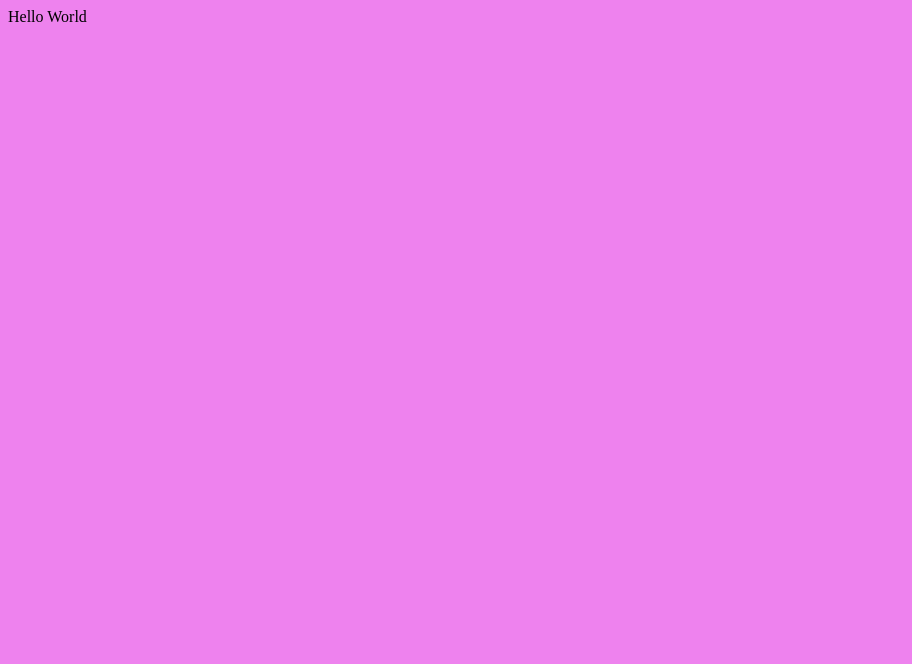
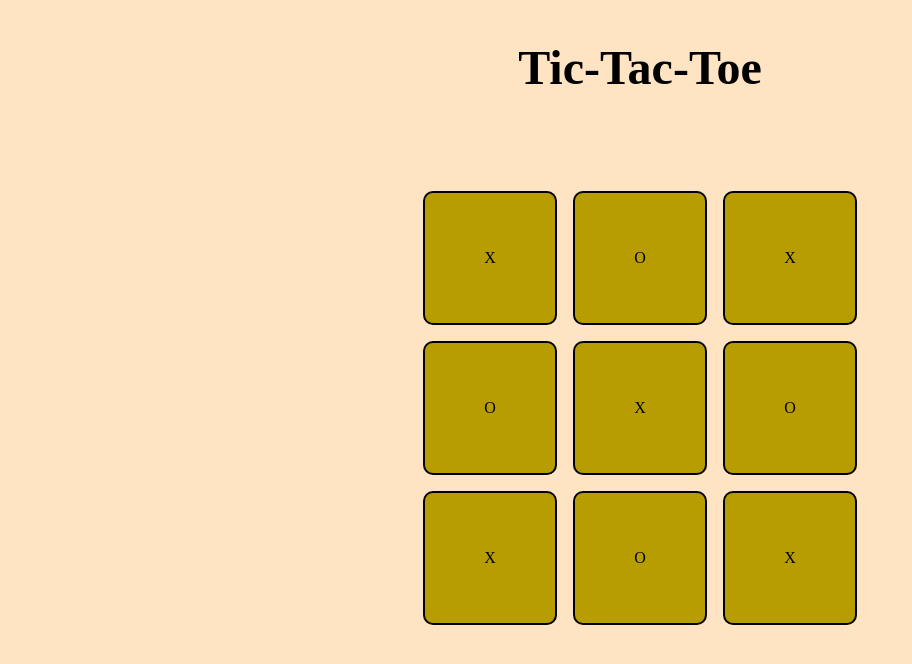
Before and after one commit to Steven-Jarmell/Odin-Project-Projects, a plain HTML site: page tic-tac-toe/index.html in a window 1280 px wide. Shown: the whole page, without its empty margins (0-912 px from the left). Drawn offline with Linux system fonts and the light colour scheme.

Commit message:
Set up initial board

```diff
--- a/tic-tac-toe/index.html
+++ b/tic-tac-toe/index.html
@@ -8,7 +8,12 @@
         <link rel="stylesheet" href="./styles.css">
     </head>
     <body>
-        Hello World
+        <header>
+            <h1 class="title">Tic-Tac-Toe</h1>
+        </header>
+        <main class="gameboard">
+
+        </main>
     </body>
     <script src="./main.js"></script>
 </html>
--- a/tic-tac-toe/main.js
+++ b/tic-tac-toe/main.js
@@ -1 +1,19 @@
-alert("linked");
+// Gameboard Module
+const GameBoard = (() => {
+    board = ['X','O','X','O','X','O','X','O','X'];
+
+    let boardSquares = document.querySelector('.gameboard');
+
+    board.forEach((marker) => {
+        const square = document.createElement('div');
+        square.className = 'square';
+        square.innerHTML = marker;
+        boardSquares.appendChild(square);
+    });
+
+    function placeMarker(marker, index) {
+        board[index] = marker;
+    };
+
+    return {board};
+})();
--- a/tic-tac-toe/styles.css
+++ b/tic-tac-toe/styles.css
@@ -1,3 +1,29 @@
-:root {
-    background-color: violet;
+body {
+    display: flex;
+    flex-direction: column;
+    gap: 3.5rem;
+    background-color: bisque;
 }
+
+.title {
+    display: flex;
+    justify-content: center;
+    font-size: 3rem;
+}
+
+.gameboard {
+    display: grid;
+    grid-template-rows: repeat(3, 150px);
+    grid-template-columns: repeat(3, 150px);
+    justify-content: center;
+}
+
+.square {
+    display: flex;
+    align-items: center;
+    justify-content: center;
+    background-color: rgb(184, 157, 0);
+    border: 2px solid black;
+    margin: .5rem;
+    border-radius: 10px;
+}
```
